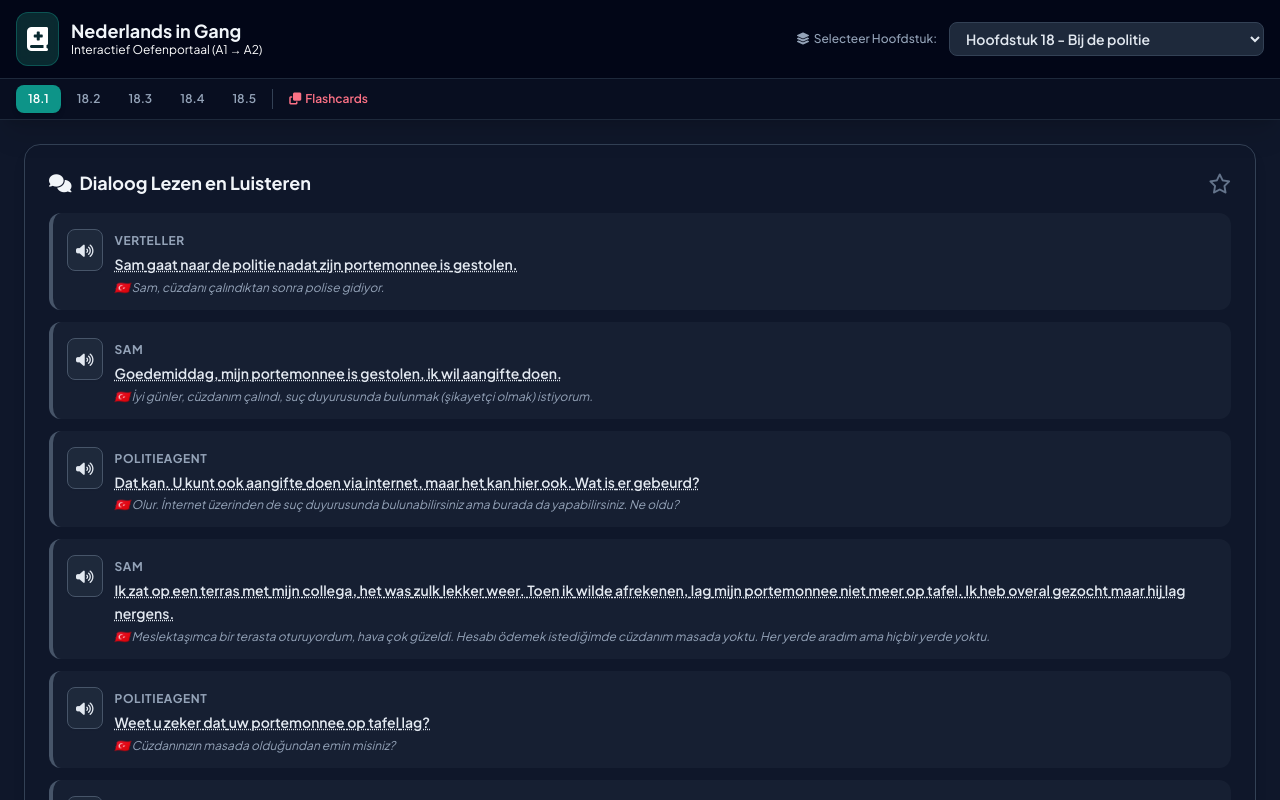
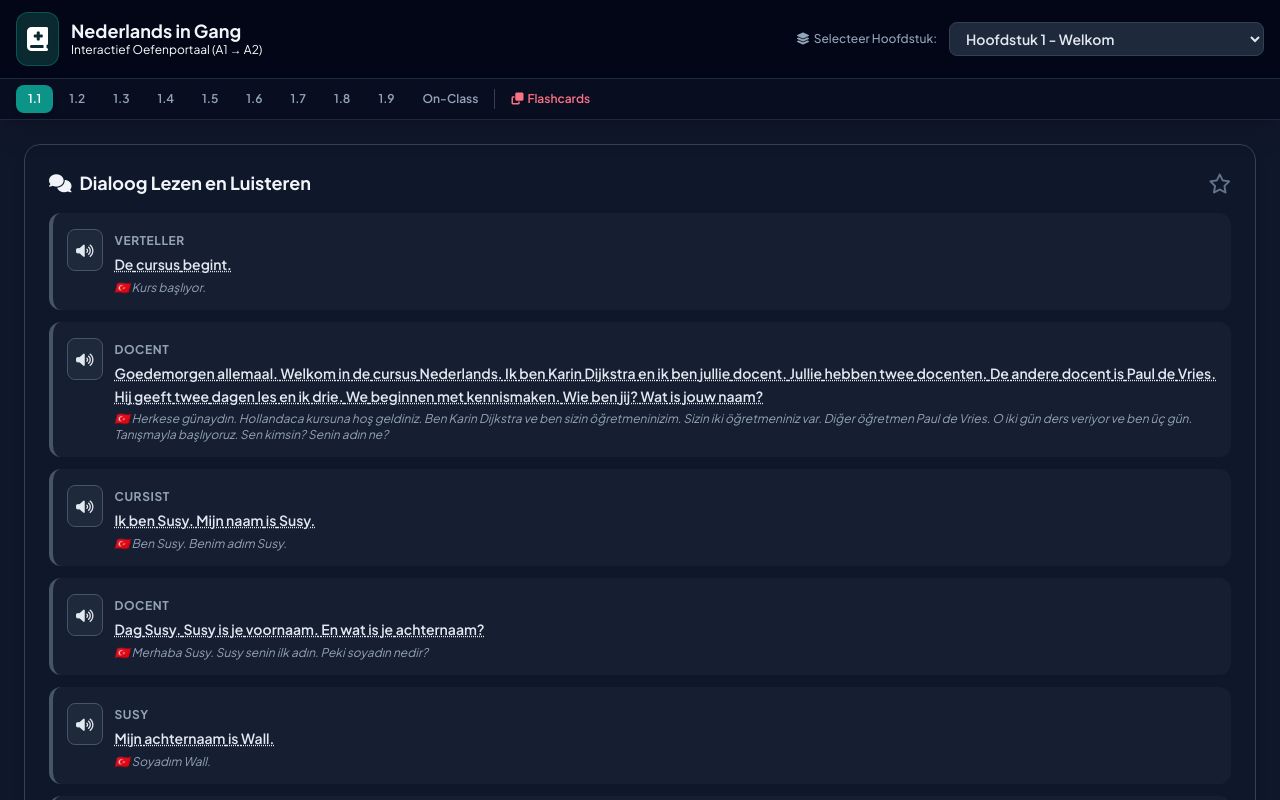
Before and after one commit to eckucukoglu/nederlands-app, a React (Create React App) app: page / in a window 1280 px wide. Shown: the top 800 px of the page. Built offline with nearby package versions, Linux system fonts and the light colour scheme.

Commit message:
Ilk giriste varsayilan 1. Unite 1.1 sekmesine yonlendirildi

```diff
--- a/src/App.js
+++ b/src/App.js
@@ -17,7 +17,10 @@ const chapterTitles = {
 
 function App() {
   const availableChapters = [...new Set(bookSections.map(sec => sec.chapter))].filter(Boolean).sort((a, b) => a - b);
-  const fallbackChapter = availableChapters[availableChapters.length - 1] || 9;
+
+  // DÜZELTME BURADA: Siteye ilk kez girildiğinde veya hafıza boşsa,
+  // sondaki ünite yerine direkt İLK mevcut üniteden (1. Ünite) başlar.
+  const fallbackChapter = availableChapters[0] || 1;
 
   const [currentChapter, setCurrentChapter] = useState(() => {
     const savedChapter = localStorage.getItem('lastVisitedChapter');
@@ -27,22 +30,23 @@ function App() {
 
   const [activeTab, setActiveTab] = useState(() => {
     const savedTab = localStorage.getItem(`lastVisitedTab_${currentChapter}`);
+    // Eğer hafızada kayıtlı sekme yoksa, o ünitenin '.1' sekmesinden başlar (Örn: 1.1)
     return savedTab ? savedTab : `${currentChapter}.1`;
   });
 
-  // YENİ: Favori Bölümler ve Notları İçin Hafıza
+  // Favori Bölümler ve Notları İçin Hafıza
   const [favorites, setFavorites] = useState(() => {
     const saved = localStorage.getItem('favoriteSections');
     return saved ? JSON.parse(saved) : {};
   });
 
-  // YENİ: Favori Ekle/Çıkar Fonksiyonu
+  // Favori Ekle/Çıkar Fonksiyonu
   const toggleFavorite = (sectionId, note) => {
     const newFavs = { ...favorites };
     if (newFavs[sectionId]) {
-      delete newFavs[sectionId]; // Zaten favoriyse sil
+      delete newFavs[sectionId];
     } else {
-      newFavs[sectionId] = note; // Değilse not ile birlikte ekle
+      newFavs[sectionId] = note;
     }
     setFavorites(newFavs);
     localStorage.setItem('favoriteSections', JSON.stringify(newFavs));
@@ -111,7 +115,6 @@ function App() {
                 }`}
               >
                 <span>{sec.id.includes('On-Class') ? 'On-Class' : sec.id}</span>
-                {/* FAVORİ İSE YILDIZ GÖSTER */}
                 {favorites[sec.id] && <i className="fa-solid fa-star text-amber-400 ml-1"></i>}
               </button>
             ))}
```
